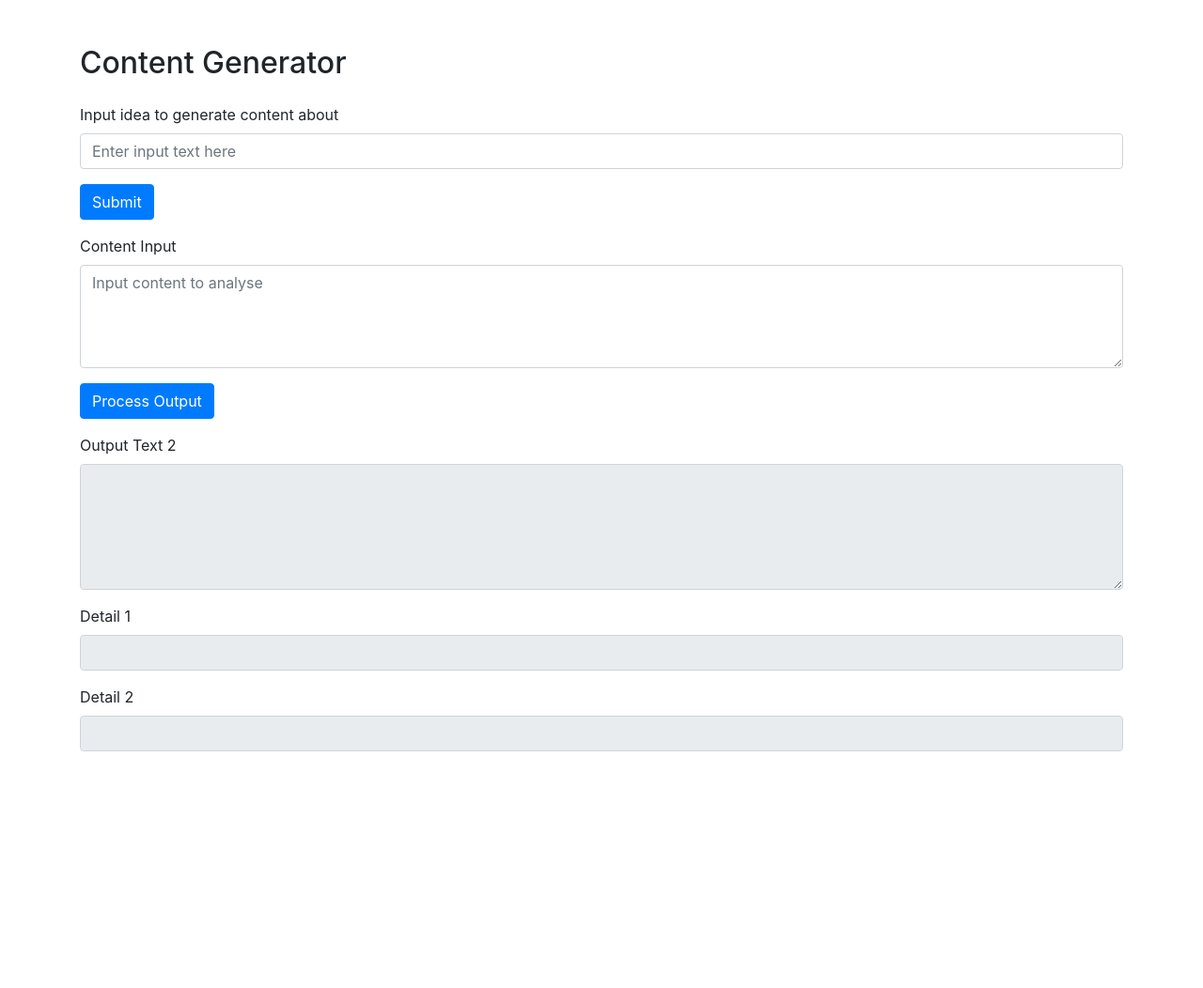
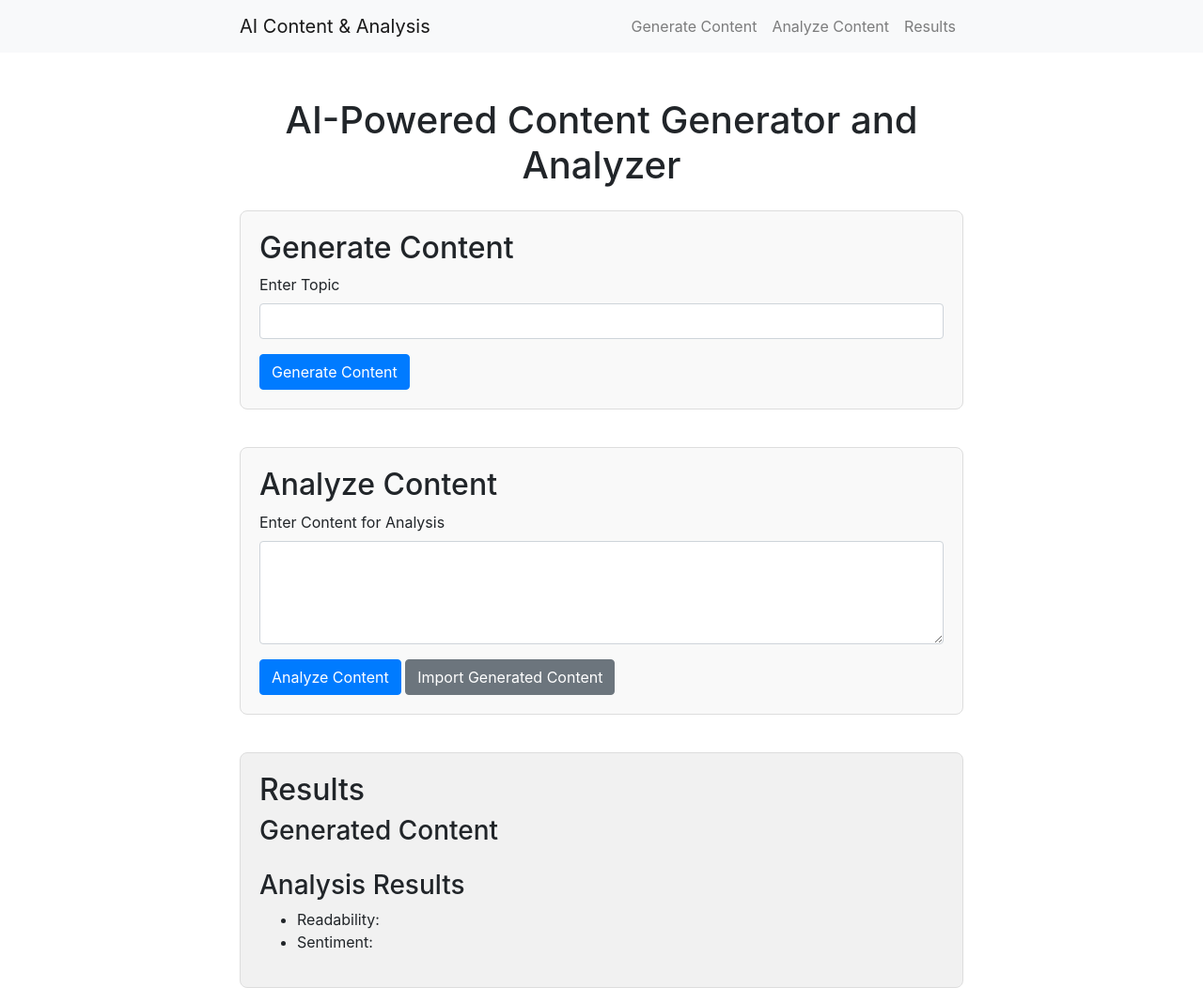
Before and after one commit to Kumzha/Simple-Content-generator, a FastAPI app: page / in a window 1280 px wide. Shown: the whole page at 94% size. Before the commit the page ends 800 px from the top, so only its background shows below. Run offline with FastAPI, Linux system fonts and the light colour scheme; some libraries are stand-ins or nearby versions.

Commit message:
Added schemas for the payload, created models, and added a function to generate content

```diff
--- a/app/main.py
+++ b/app/main.py
@@ -1,14 +1,32 @@
-from fastapi import FastAPI, BackgroundTasks, HTTPException, Request, Depends
+from fastapi import FastAPI, Request, Depends
+from fastapi.templating import Jinja2Templates
 from fastapi.responses import HTMLResponse
-from fastapi.middleware.cors import CORSMiddleware
 from sqlalchemy.orm import Session
-from fastapi.templating import Jinja2Templates
+from database import engine, SessionLocal
+from starlette.concurrency import run_in_threadpool
+
+import models, crud, database, utils, schemas
+
+models.Base.metadata.create_all(bind=engine)
 
 app = FastAPI()
 
 templates = Jinja2Templates(directory="templates")
 
+
+def get_db():
+    db = SessionLocal()
+    try:
+        yield db
+    finally:
+        db.close()
+
+
 @app.get("/", response_class=HTMLResponse)
 def read_root(request: Request):
-    print("read_root")
     return templates.TemplateResponse("index.html", {"request": request})
+
+
+@app.post("/generate/")
+async def generate_content(payLoad: schemas.GeneratePayload, db: Session = Depends(get_db)):
+    generated_text = await run_in_threadpool(utils.generate_content, db, payLoad.topic)
--- a/app/templates/index.html
+++ b/app/templates/index.html
@@ -1,70 +1,134 @@
+<!-- app/templates/index.html -->
+
 <!DOCTYPE html>
 <html lang="en">
 <head>
     <meta charset="UTF-8">
     <meta name="viewport" content="width=device-width, initial-scale=1.0">
-    <title>Bootstrap Page</title>
-    <link href="https://maxcdn.bootstrapcdn.com/bootstrap/4.5.2/css/bootstrap.min.css" rel="stylesheet">
+    <title>AI-Powered Content Generator and Analyzer</title>
+    <link href="https://stackpath.bootstrapcdn.com/bootstrap/4.5.2/css/bootstrap.min.css" rel="stylesheet">
+    <style>
+        body {
+            padding-top: 56px;
+        }
+        .container {
+            max-width: 800px;
+        }
+        .form-section {
+            margin-bottom: 40px;
+            padding: 20px;
+            border: 1px solid #ddd;
+            border-radius: 8px;
+            background-color: #f9f9f9;
+        }
+        .result-section {
+            padding: 20px;
+            border: 1px solid #ddd;
+            border-radius: 8px;
+            background-color: #f1f1f1;
+        }
+    </style>
 </head>
 <body>
+    <nav class="navbar navbar-expand-lg navbar-light bg-light fixed-top">
+        <div class="container">
+            <a class="navbar-brand" href="#">AI Content & Analysis</a>
+            <button class="navbar-toggler" type="button" data-toggle="collapse" data-target="#navbarNav" aria-controls="navbarNav" aria-expanded="false" aria-label="Toggle navigation">
+                <span class="navbar-toggler-icon"></span>
+            </button>
+            <div class="collapse navbar-collapse" id="navbarNav">
+                <ul class="navbar-nav ml-auto">
+                    <li class="nav-item">
+                        <a class="nav-link" href="#content-section">Generate Content</a>
+                    </li>
+                    <li class="nav-item">
+                        <a class="nav-link" href="#analysis-section">Analyze Content</a>
+                    </li>
+                    <li class="nav-item">
+                        <a class="nav-link" href="#result-section">Results</a>
+                    </li>
+                </ul>
+            </div>
+        </div>
+    </nav>
     <div class="container mt-5">
-        <h2 class="mb-4">Content Generator</h2>
+        <h1 class="mb-4 text-center">AI-Powered Content Generator and Analyzer</h1>
 
-        <!-- Input Text Field -->
-        <div class="form-group">
-            <label for="inputText">Input idea to generate content about</label>
-            <input type="text" class="form-control" id="inputText" placeholder="Enter input text here">
+        <div id="content-section" class="form-section">
+            <h2>Generate Content</h2>
+            <form id="content-form">
+                <div class="form-group">
+                    <label for="topic">Enter Topic</label>
+                    <input type="text" class="form-control" id="topic" required>
+                </div>
+                <button type="submit" class="btn btn-primary">Generate Content</button>
+            </form>
         </div>
 
-        <!-- Button below Input Text Field -->
-        <button type="button" class="btn btn-primary mb-3" onclick="submitIdea()">Submit</button>
-
-        <!-- First Output Input Text Field -->
-        <div class="form-group">
-            <label for="outputInputText">Content Input</label>
-            <textarea class="form-control" id="outputInputText" placeholder="Input content to analyse" rows="4"></textarea>
+        <div id="analysis-section" class="form-section">
+            <h2>Analyze Content</h2>
+            <form id="analyze-form">
+                <div class="form-group">
+                    <label for="content">Enter Content for Analysis</label>
+                    <textarea class="form-control" id="content" rows="4" required></textarea>
+                </div>
+                <button type="submit" class="btn btn-primary">Analyze Content</button>
+                <button type="button" class="btn btn-secondary" id="import-content">Import Generated Content</button>
+            </form>
         </div>
 
-        <!-- Button below First Output Input Text Field -->
-        <button type="button" class="btn btn-primary mb-3" onclick="submitContent()">Process Output</button>
-
-        <!-- Second Output Large Text Area -->
-        <div class="form-group">
-            <label for="outputText2">Output Text 2</label>
-            <textarea class="form-control" id="outputText2" rows="5" readonly></textarea>
-        </div>
-
-        <!-- Additional Output Details -->
-        <div class="form-group">
-            <label for="detail1">Detail 1</label>
-            <input type="text" class="form-control" id="detail1" readonly>
-        </div>
-        <div class="form-group">
-            <label for="detail2">Detail 2</label>
-            <input type="text" class="form-control" id="detail2" readonly>
+        <div id="result-section" class="result-section">
+            <h2>Results</h2>
+            <div class="mb-4">
+                <h3>Generated Content</h3>
+                <p id="generated-content"></p>
+            </div>
+            <div>
+                <h3>Analysis Results</h3>
+                <ul>
+                    <li>Readability: <span id="readability"></span></li>
+                    <li>Sentiment: <span id="sentiment"></span></li>
+                </ul>
+            </div>
         </div>
     </div>
-
-    <script src="https://ajax.googleapis.com/ajax/libs/jquery/3.5.1/jquery.min.js"></script>
-    <script src="https://cdnjs.cloudflare.com/ajax/libs/popper.js/1.16.0/umd/popper.min.js"></script>
-    <script src="https://maxcdn.bootstrapcdn.com/bootstrap/4.5.2/js/bootstrap.min.js"></script>
-
     <script>
 
-        function submitIdea() {
-            // Get the input text from the input field
-            var inputText = document.getElementById("inputText").value;
-            // Get the output text from the input field
-            var outputText = document.getElementById("outputInputText").value;
-        }
+        document.getElementById('content-form').addEventListener('submit', async (e) => {
+            e.preventDefault();
+            const topic = document.getElementById('topic').value;
+            const payload = { topic: topic };
 
-        function submitContent() {
-            // Get the input text from the input field
-            var inputText = document.getElementById("inputText").value;
-            // Get the output text from the input field
-            var outputText = document.getElementById("outputInputText").value;
-        }
+            const response = await fetch('/generate/', {
+                method: 'POST',
+                headers: { 'Content-Type': 'application/json' },
+                body: JSON.stringify(payload)
+            });
 
+            const data = await response.json();
+            document.getElementById('generated-content').innerText = data.generated_text;
+
+        });
+
+        document.getElementById('analyze-form').addEventListener('submit', async (e) => {
+            e.preventDefault();
+            const content = document.getElementById('content').value;
+            const payload = { content: content };
+
+            const response = await fetch('/analyze/', {
+                method: 'POST',
+                headers: { 'Content-Type': 'application/json' },
+                body: JSON.stringify(payload)
+            });
+            const data = await response.json();
+            document.getElementById('readability').innerText = data.readability;
+            document.getElementById('sentiment').innerText = data.sentiment;
+        });
+
+        document.getElementById('import-content').addEventListener('click', () => {
+            const generatedContent = document.getElementById('generated-content').innerText;
+            document.getElementById('content').value = generatedContent;
+        });
     </script>
 </body>
 </html>
```
Also changed, not shown: app/crud.py (+7 -0 lines), app/database.py (+17 -0 lines), app/models.py (+29 -0 lines), app/schemas.py (+7 -0 lines), app/utils.py (added, +30 -0 lines).
